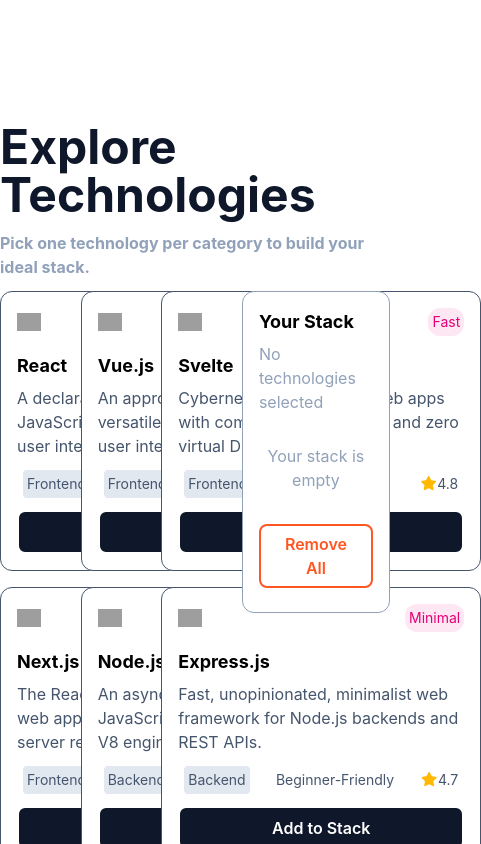
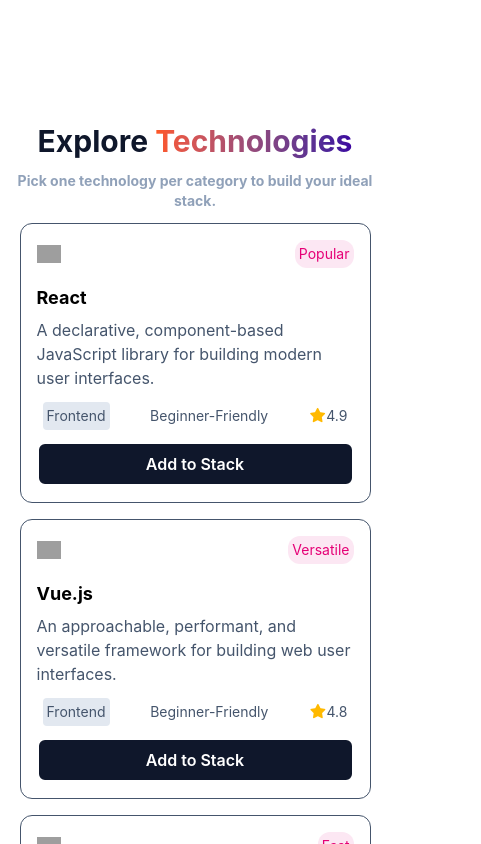
Before and after one commit to Minul-lab/Devstack, a React (Vite) app: page / in a window 390 px wide. Shown: the part 840-1684 px from the top of the page, 481 px wide, since content can reach past the window. Built offline with nearby package versions, Linux system fonts and the light colour scheme; grey boxes are pictures that could not be loaded.

Commit message:
I made the technologies.tsx yourStack.tsx technologyCard.tsx responsive for mobile

```diff
--- a/src/components/technologies.tsx
+++ b/src/components/technologies.tsx
@@ -48,15 +48,18 @@
     return (
       <div className="flex-col max-w-7xl m-auto py-5">
         <div className="flex-col">
-          <h1 className="text-5xl my-3 text-slate-900 font-bold">
-            Explore Technologies
+          <h1 className="text-3xl lg:text-5xl my-3 text-slate-900 font-bold text-center lg:text-left">
+            Explore{" "}
+            <span className="bg-linear-to-r from-[#FF5722] to-[#3c02a0] bg-clip-text text-transparent [-webkit-text-fill-color:transparent]">
+              Technologies
+            </span>
           </h1>
-          <p className="font-bold text-slate-400 my-3">
+          <p className="text-sm lg:text-base font-bold text-slate-400 my-3 text-center lg:text-left">
             Pick one technology per category to build your ideal stack.
           </p>
         </div>
-        <div className="flex justify-between gap-4">
-          <div className="grid grid-cols-3 gap-4 ">
+        <div className="flex flex-col lg:flex-row justify-between gap-4">
+          <div className="grid grid-cols-1 w-full self-center mx-auto sm:grid-cols-2 lg:grid-cols-3 gap-4 ">
             {technologies.map((technology) => {
               return (
                 <Card
--- a/src/components/technologyCard.tsx
+++ b/src/components/technologyCard.tsx
@@ -20,7 +20,7 @@
 
   return (
     <section
-      className={`bg-white rounded-xl w-xs flex-col p-2 transition ${
+      className={`bg-white rounded-xl w-[90%] lg:w-xs mx-auto flex-col p-2 transition ${
         props.isAdded ? "border-2 border-[#FF5722]" : "border border-slate-600"
       }`}
     >
--- a/src/components/yourStack.tsx
+++ b/src/components/yourStack.tsx
@@ -12,7 +12,7 @@
   onRemoveAll: () => void;
 }) {
   return (
-    <div className="bg-white border border-slate-400 rounded-xl w-2xs flex-col p-4 self-start">
+    <div className="bg-white border border-slate-400 rounded-xl w-[90%] lg:w-2xs flex-col p-4 self-center lg:self-start">
       <h1 className="text-lg font-bold">Your Stack</h1>
       <h4 className="text-slate-400 my-1.5">
         {stack.length === 0
```
